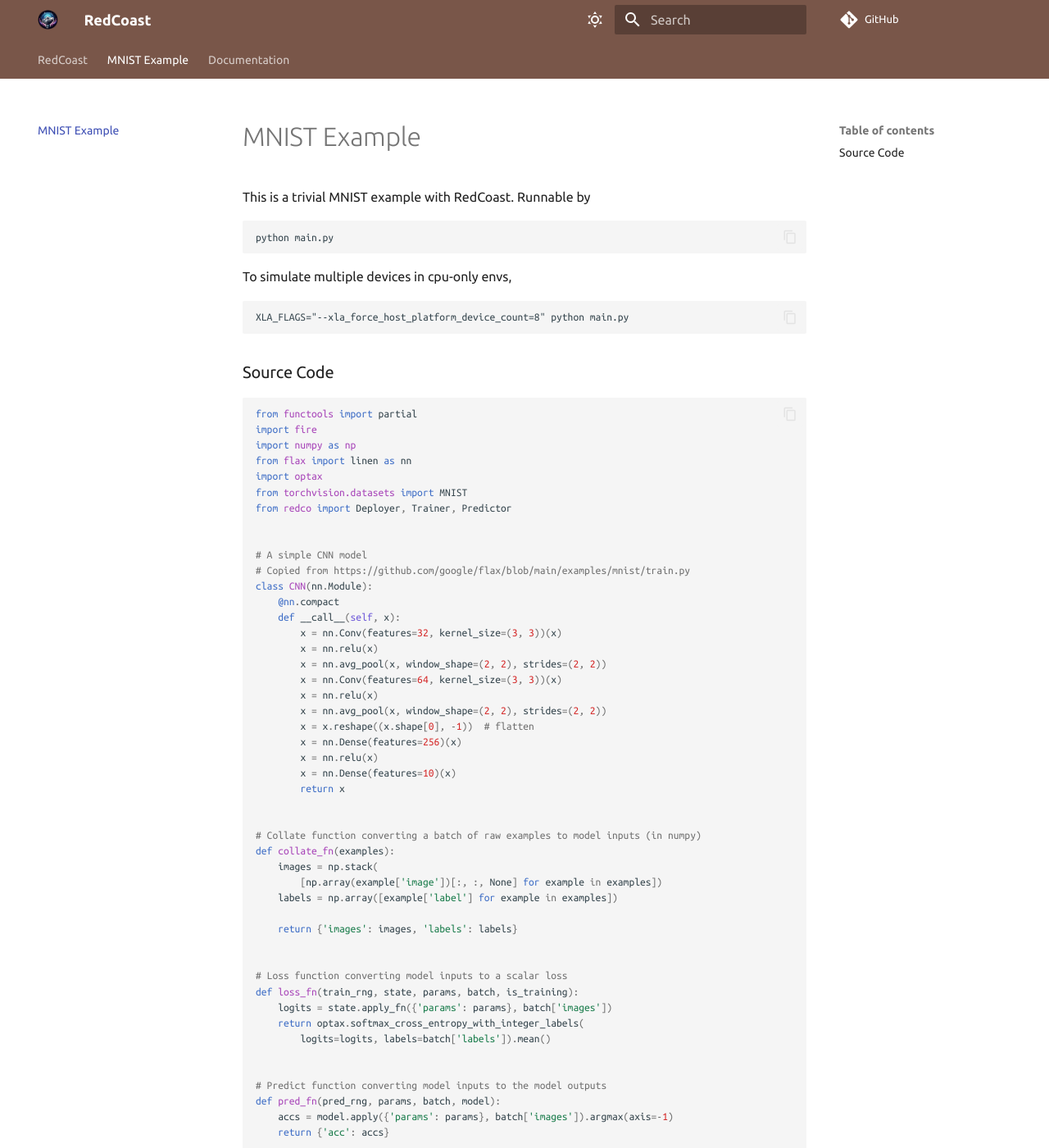
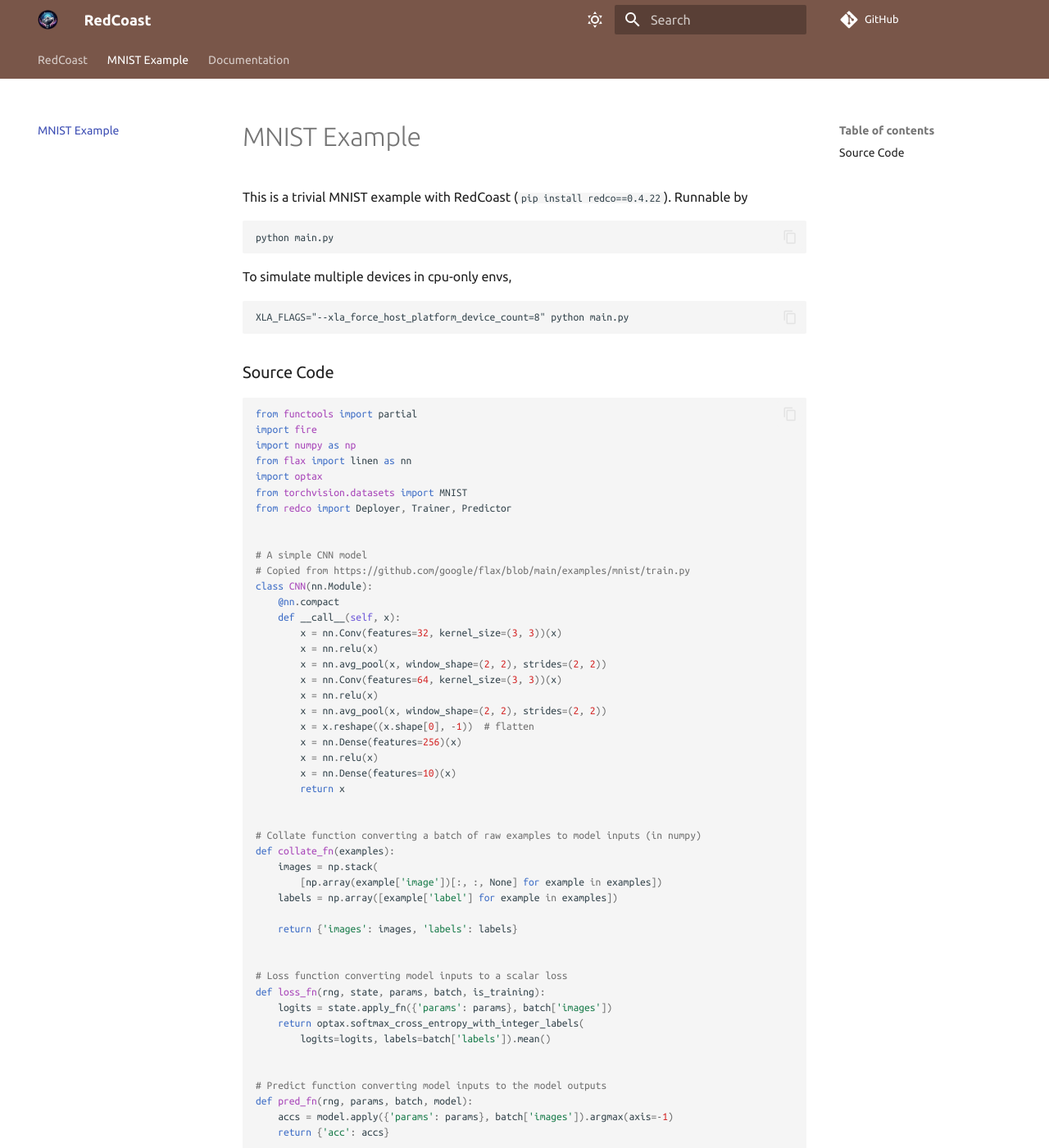
Before and after one commit to tanyuqian/redco, an MkDocs documentation site: the page built from docs/mnist.md, in a window 1280 px wide and 1400 px high. Shown: the whole window at 82% size. Built offline with MkDocs 1.6.1 and Material for MkDocs 9.7.7, drawn with Linux system fonts in a browser that asks for light colours; comment, search, counter and statistics services are not loaded.

Commit message:
updated.

````diff
--- a/docs/mnist.md
+++ b/docs/mnist.md
@@ -1,4 +1,4 @@
-This is a trivial MNIST example with RedCoast. Runnable by
+This is a trivial MNIST example with RedCoast (`pip install redco==0.4.22`). Runnable by
 ```
 python main.py
 ```
@@ -47,14 +47,14 @@
 
 
 # Loss function converting model inputs to a scalar loss
-def loss_fn(train_rng, state, params, batch, is_training):
+def loss_fn(rng, state, params, batch, is_training):
     logits = state.apply_fn({'params': params}, batch['images'])
     return optax.softmax_cross_entropy_with_integer_labels(
         logits=logits, labels=batch['labels']).mean()
 
 
 # Predict function converting model inputs to the model outputs
-def pred_fn(pred_rng, params, batch, model):
+def pred_fn(rng, params, batch, model):
     accs = model.apply({'params': params}, batch['images']).argmax(axis=-1)
     return {'acc': accs}
 
--- a/redco/__init__.py
+++ b/redco/__init__.py
@@ -12,7 +12,7 @@
 #  See the License for the specific language governing permissions and
 #  limitations under the License.
 
-__version__ = '0.4.21'
+__version__ = '0.4.22'
 
 from .deployers import *
 from .trainers import *
--- a/setup.py
+++ b/setup.py
@@ -17,7 +17,7 @@
 
 setup(
     name="redco",
-    version="0.4.21",
+    version="0.4.22",
     author="Bowen Tan",
     packages=find_packages(),
     install_requires=['jax', 'flax', 'optax'],
````
Also changed, not shown: docs/index.md (+2 -2 lines), 1 other file.
